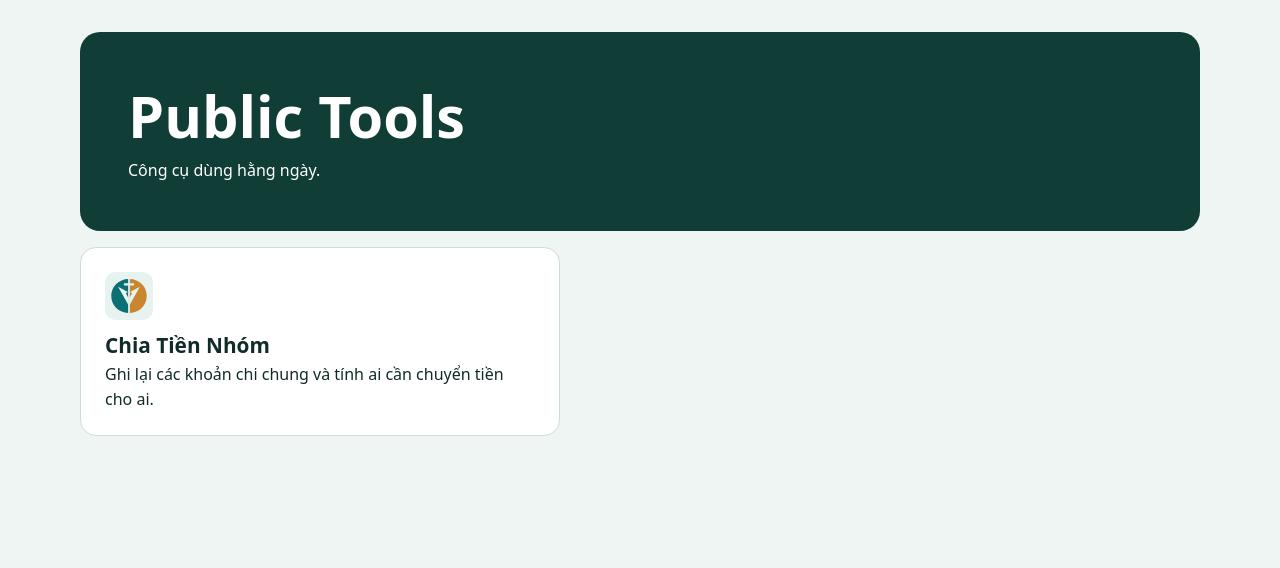
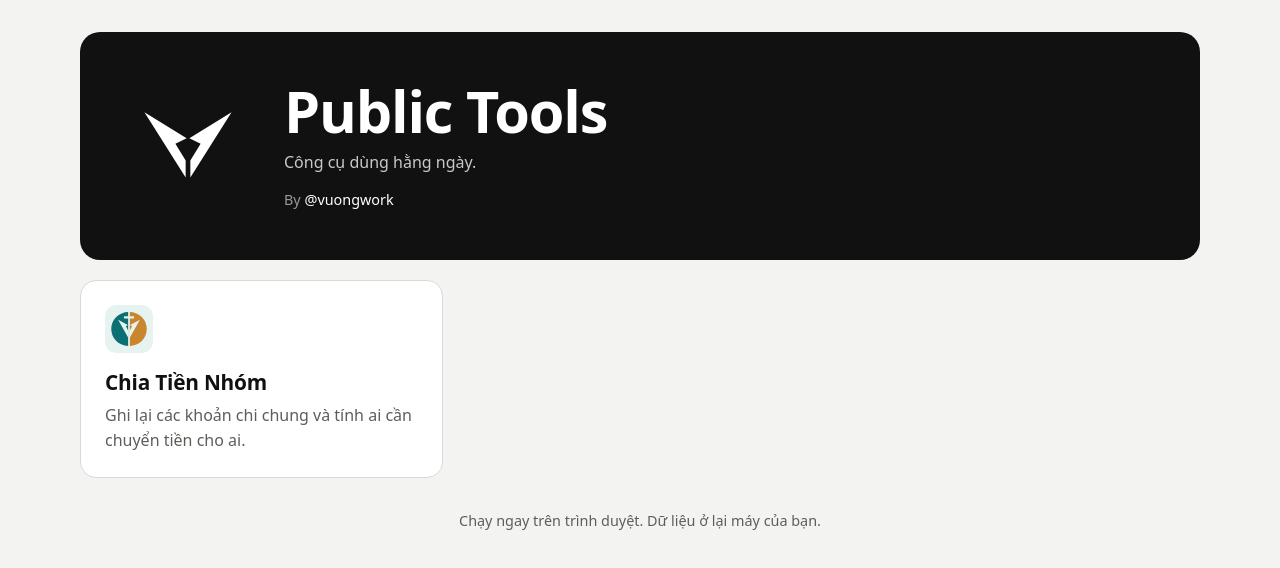
Before and after one commit to vuongwork/public-tools, a plain HTML site: page docs/index.html in a window 1280 px wide. Drawn offline with Linux system fonts and the light colour scheme.

Commit message:
add personal logo

```diff
--- a/docs/assets/base.css
+++ b/docs/assets/base.css
@@ -1,25 +1,43 @@
 :root {
-  font: 100%/1.55 system-ui, sans-serif;
-  color: #102b29;
-  background: #eef5f2;
-  accent-color: #086657;
+  --ink: #111111;
+  --paper: #f3f3f1;
+  --card: #ffffff;
+  --line: #d9d9d6;
+  --muted: #5d5d59;
+  font: 100%/1.55 system-ui, -apple-system, "Segoe UI", sans-serif;
+  color: var(--ink);
+  background: var(--paper);
+  accent-color: var(--ink);
 }
 *, *::before, *::after { box-sizing: border-box; }
-body { margin: 0; }
-.shell { width: min(100% - 2rem, 70rem); margin: 2rem auto 4rem; }
-.hero { padding: clamp(1.4rem, 5vw, 3rem); background: #103d35; color: white; border-radius: 1.25rem; margin-bottom: 1rem; }
-.hero a { color: #c4f4df; }
-h1, h2, h3, p { margin: 0; }
-h1 { font-size: clamp(2rem, 6vw, 3.6rem); line-height: 1.12; margin-block: .25rem .6rem; }
-h2 { font-size: 1.3rem; }
-h3 { font-size: 1.05rem; }
-.card { background: white; border: 1px solid #cdded9; border-radius: 1rem; padding: clamp(1rem, 3vw, 1.5rem); min-width: 0; }
-.tool { display: block; max-width: 30rem; color: inherit; text-decoration: none; }
-.tool:hover { border-color: #086657; }
-button, input, select, textarea { font: inherit; }
-button { cursor: pointer; border: 1px solid #086657; border-radius: .55rem; color: white; background: #086657; padding: .5rem .8rem; min-height: 2.75rem; }
-button.secondary { background: white; color: #086657; }
-button:disabled { cursor: default; opacity: .55; }
-:focus-visible { outline: 3px solid #0b796b; outline-offset: 3px; }
-input:not([type=checkbox]), select, textarea { width: 100%; min-height: 2.75rem; padding: .45rem .65rem; border: 1px solid #829a93; border-radius: .5rem; background: white; color: inherit; }
+body { margin: 0; background: var(--paper); }
+.shell { width: min(100% - 2rem, 70rem); margin: 2rem auto 3rem; }
+
+.hero { display: flex; align-items: center; gap: clamp(1rem, 4vw, 2.25rem); padding: clamp(1.4rem, 5vw, 3rem); background: var(--ink); color: #fff; border-radius: 1.25rem; margin-bottom: 1.25rem; }
+.hero .logo { flex: none; width: clamp(4.5rem, 14vw, 7.5rem); height: auto; display: block; }
+.hero h1 { margin: 0; font-size: clamp(2rem, 6vw, 3.6rem); line-height: 1.08; letter-spacing: -.02em; }
+.hero p { margin: .5rem 0 0; color: #c9c9c5; }
+.hero .by { margin-top: .9rem; font-size: .9rem; color: #fff; }
+.hero .by span { color: #9a9a96; }
+
+.tools { display: grid; grid-template-columns: repeat(auto-fill, minmax(min(100%, 19rem), 1fr)); gap: 1rem; }
+.card { background: var(--card); border: 1px solid var(--line); border-radius: 1rem; padding: clamp(1rem, 3vw, 1.5rem); min-width: 0; }
+.tool { display: block; color: inherit; text-decoration: none; transition: background .15s, color .15s, border-color .15s; }
+.tool img { display: block; width: 3rem; height: 3rem; margin-bottom: .85rem; border-radius: .7rem; }
+.tool h2 { margin: 0; font-size: 1.3rem; letter-spacing: -.01em; }
+.tool p { margin: .3rem 0 0; color: var(--muted); }
+.tool:hover, .tool:focus-visible { background: var(--ink); border-color: var(--ink); color: #fff; }
+.tool:hover p, .tool:focus-visible p { color: #c9c9c5; }
+
+.foot { margin-top: 2rem; color: var(--muted); font-size: .9rem; text-align: center; }
+
+:focus-visible { outline: 3px solid var(--ink); outline-offset: 3px; }
+.hero :focus-visible, .tool:focus-visible { outline-color: #888; }
 [hidden] { display: none !important; }
+
+@media (max-width: 30rem) {
+  .hero { flex-direction: column; align-items: flex-start; }
+}
+@media (prefers-reduced-motion: reduce) {
+  .tool { transition: none; }
+}
--- a/docs/index.html
+++ b/docs/index.html
@@ -4,19 +4,27 @@
   <meta charset="utf-8">
   <meta name="viewport" content="width=device-width, initial-scale=1">
   <title>Public Tools</title>
+  <link rel="icon" href="./assets/brand/vuong-logo.svg" type="image/svg+xml">
   <link rel="stylesheet" href="./assets/base.css">
 </head>
 <body>
   <main class="shell">
     <header class="hero">
+      <img class="logo" src="./assets/brand/vuong-logo.svg" alt="Logo Vuong" width="120" height="120">
+      <div>
         <h1>Public Tools</h1>
         <p>Công cụ dùng hằng ngày.</p>
+        <p class="by"><span>By</span> @vuongwork</p>
+      </div>
     </header>
+    <section class="tools" aria-label="Danh sách công cụ">
       <a class="card tool" href="./tools/expense-splitter/">
-      <img src="./tools/expense-splitter/assets/logo.svg" alt="" width="48" height="48" style="display:block;margin-bottom:.6rem">
+        <img src="./tools/expense-splitter/assets/logo.svg" alt="" width="48" height="48">
         <h2>Chia Tiền Nhóm</h2>
         <p>Ghi lại các khoản chi chung và tính ai cần chuyển tiền cho ai.</p>
       </a>
+    </section>
+    <p class="foot">Chạy ngay trên trình duyệt. Dữ liệu ở lại máy của bạn.</p>
   </main>
 </body>
 </html>
```
Lines whose indentation alone changed are shown as unchanged.
